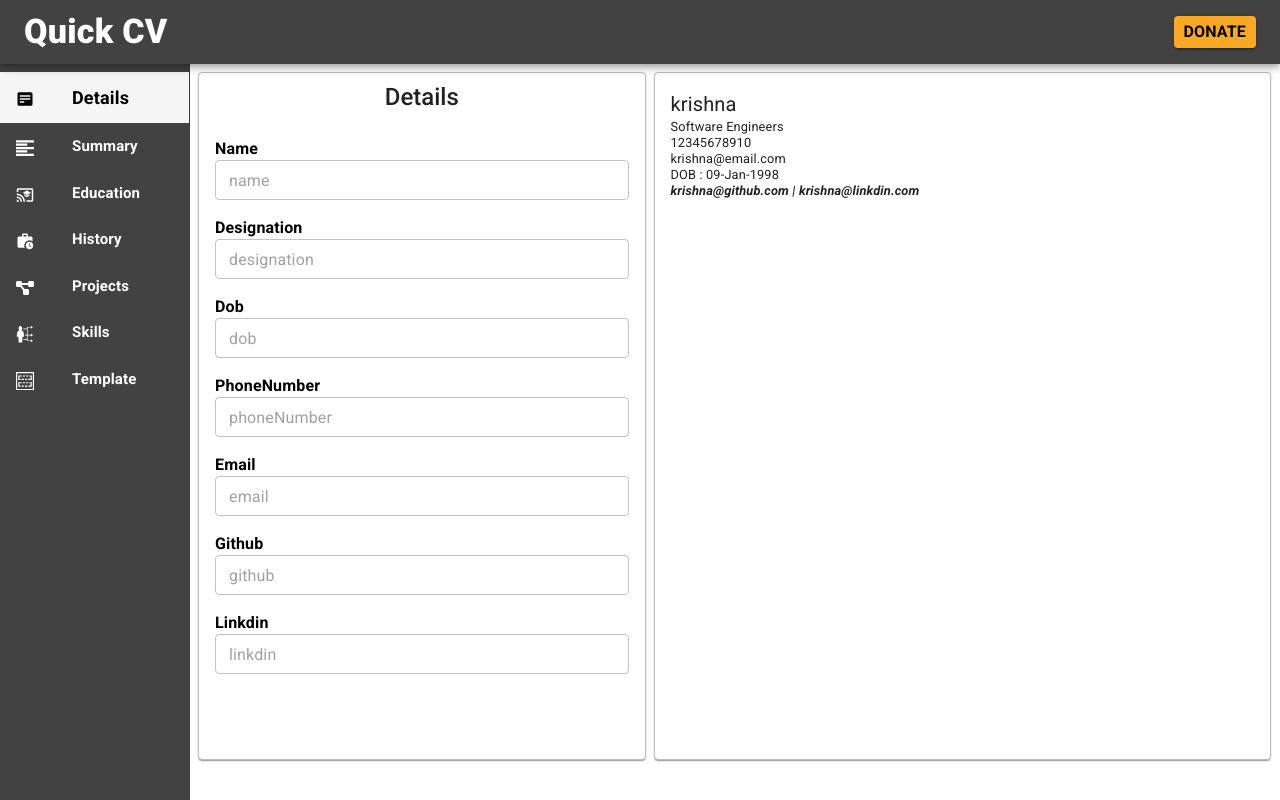
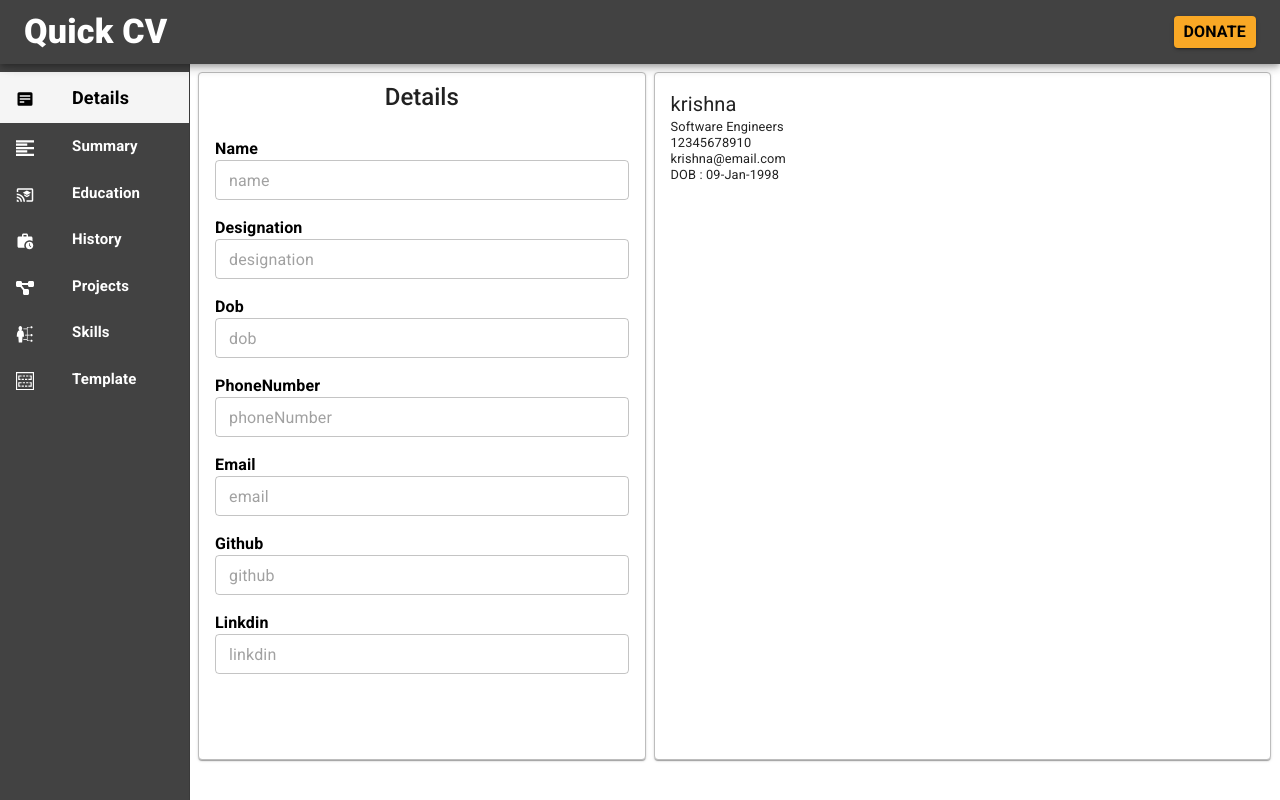
Before and after one commit to YITO-org/quick-cv-ui, a React (Vite) app: page /resumebuilder/detailes in a window 1280 px wide. Built offline with nearby package versions, Linux system fonts and the light colour scheme.

Commit message:
gitlink and linkdin link issue fixed

```diff
--- a/src/resumes/resumeOne.tsx
+++ b/src/resumes/resumeOne.tsx
@@ -74,7 +74,13 @@ let ResumeOne : React.FC<any> = (props)=>{
                             <div>{cv.phoneNumber || cv.tempPhoneNumber}</div>
                             <div>{cv.email || cv.tempEmail}</div>
                             <div> DOB : {cv.dob || cv.tempDob}</div>
-                            <div className="fst-italic fw-bolder text-body">{cv.github || cv.tempGithub} | {cv.linkdin || cv.tempLinkdin}</div>
+                            <div className="fst-italic fw-bolder text-body">
+                                {/* {cv.github || cv.tempGithub} |
+                                {cv.linkdin || cv.tempLinkdin} */}
+
+                                {( cv && cv.github)} {(cv.github && cv.linkdin && "|")} {(cv && cv.linkdin)}
+
+                                </div>
                             {/* <div>{cv.linkdin || cv.tempLinkdin}</div> */}
                         </div>
 
--- a/src/resumes/resumeTwo.tsx
+++ b/src/resumes/resumeTwo.tsx
@@ -76,7 +76,10 @@ let ResumeTwo : React.FC<any> = (props)=>{
                             <div>{cv.phoneNumber || cv.tempPhoneNumber}</div>
                             <div>{cv.email || cv.tempEmail}</div>
                             <div> DOB : {cv.dob || cv.tempDob}</div>
-                            <div className="fst-italic fw-bolder text-body">{cv.github || cv.tempGithub} | {cv.linkdin || cv.tempLinkdin}</div>
+                            <div className="fst-italic fw-bolder text-body">
+                                {/* {cv.github || cv.tempGithub} | {cv.linkdin || cv.tempLinkdin} */}
+                                {( cv && cv.github)} {(cv.github && cv.linkdin && "|")} {(cv && cv.linkdin)}
+                                </div>
                             {/* <div>{cv.linkdin || cv.tempLinkdin}</div> */}
                         </div>
 
```
